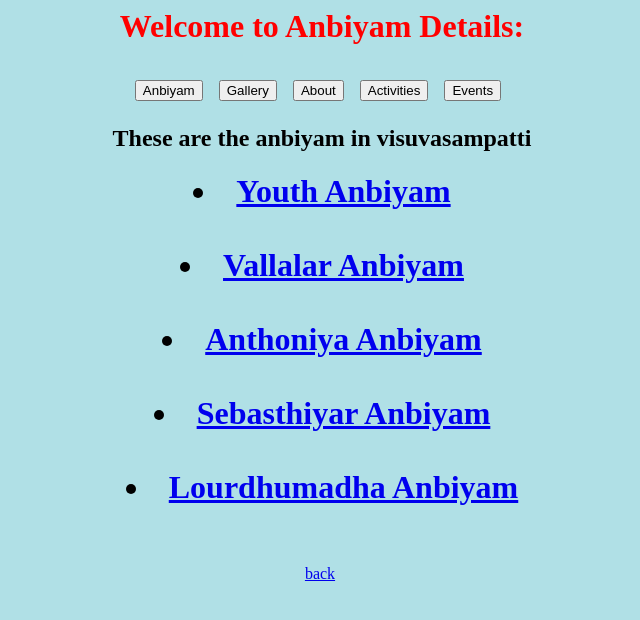
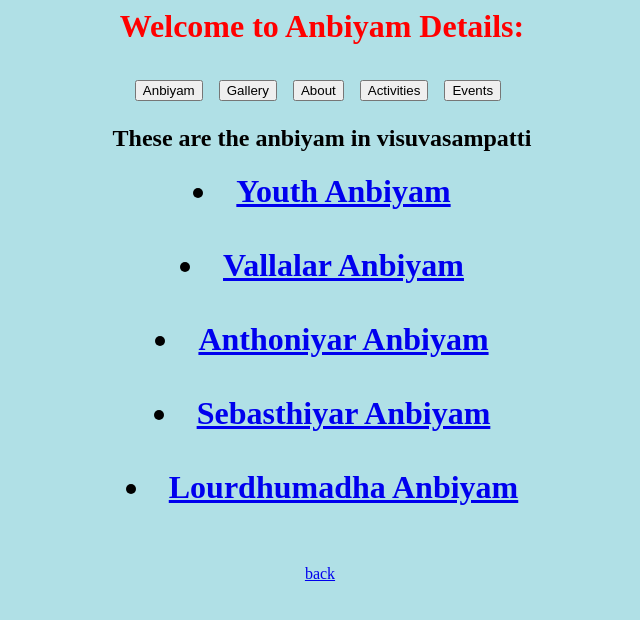
Before and after one commit to irudayan/visuvasampatti.com, a plain HTML site: page anbiyam/anbiyam.html in a window 1280 px wide. Shown: the whole page, without its empty margins (318-958 px from the left). Drawn offline with Linux system fonts and the light colour scheme.

Commit message:
our lady of lourdes

```diff
--- a/anbiyam/anbiyam.html
+++ b/anbiyam/anbiyam.html
@@ -25,7 +25,7 @@ body
 	<b>
 	<li><a href="youth.html">Youth Anbiyam</a></li>&nbsp;
 	<li><a href="vallalar.html">Vallalar Anbiyam</a></li>&nbsp;
-	<li><a href="anthoniyar.html">Anthoniya Anbiyam</a></li>&nbsp;
+	<li><a href="anthoniyar.html">Anthoniyar Anbiyam</a></li>&nbsp;
 	<li><a href="sebasthiyar.html">Sebasthiyar Anbiyam</a></li>&nbsp;
 	<li><a href="lordumadha.html">Lourdhumadha Anbiyam</a></li>&nbsp;
 </b>
```
